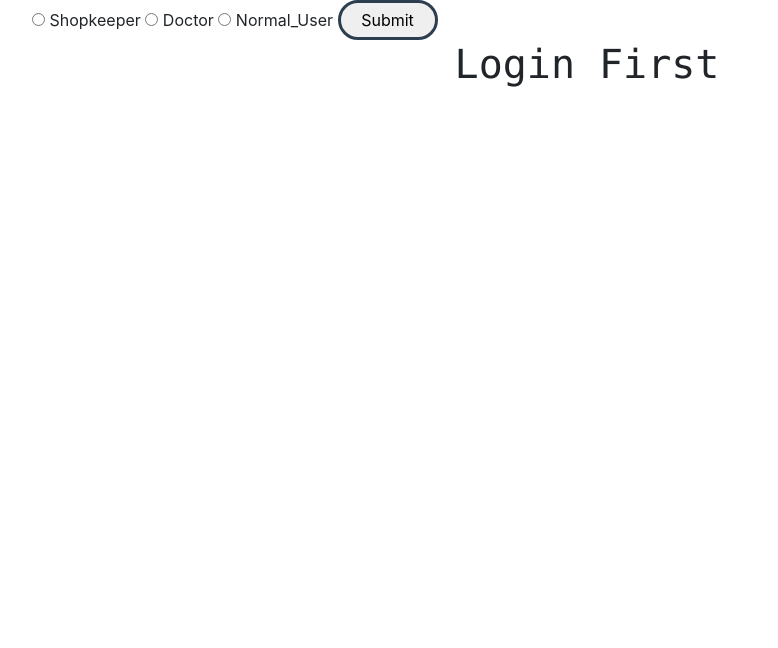
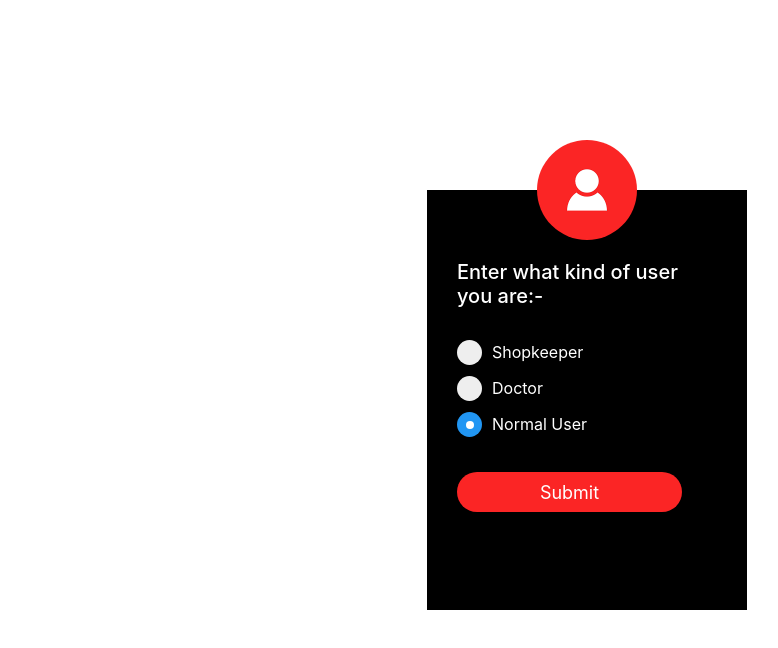
Before and after one commit to Mriganka2000/COVID-19, a plain HTML site: page usermanagement/uesrtype.html in a window 1280 px wide. Shown: the whole page, without its empty margins (53-831 px from the left). Drawn offline with nearby package versions, Linux system fonts and the light colour scheme.

Commit message:
Update uesrtype.html

```diff
--- a/usermanagement/uesrtype.html
+++ b/usermanagement/uesrtype.html
@@ -6,12 +6,30 @@
 	<link rel="stylesheet" href="https://stackpath.bootstrapcdn.com/bootstrap/4.3.1/css/bootstrap.min.css" integrity="sha384-ggOyR0iXCbMQv3Xipma34MD+dH/1fQ784/j6cY/iJTQUOhcWr7x9JvoRxT2MZw1T" crossorigin="anonymous">
 </head>
 <body>
-	<form class="container" method = 'POST'>
-        <input type="radio" name="user_type" id="" value = "Shopkeeper"> Shopkeeper
-        <input type="radio" name="user_type" id="" value="Doctor"> Doctor
-        <input type="radio" name="user_type" id="" value="Normal_User"> Normal_User
-        <input class="btnn" type="submit" value="Submit">
-    </form>
-    <h1>Login First</h1>
+	<div class="mainbody">
+        <div class="loginboxuser">
+            <img src="img.png" class="image">
+            <div class="container2">
+                <form method='POST'>
+                    <h5>Enter what kind of user you are:- </h5> <br>
+                    <label class="containerradio">
+                        <input type="radio" name="user_type" checked="checked" value=Grocery id="" > Shopkeeper
+                        <span class="checkmark"></span>
+                    </label>
+                    <label class="containerradio">
+                        <input type="radio" name="user_type" checked="checked" value = Medical-Store id=""> Doctor
+                        <span class="checkmark"></span>
+                    </label>
+                    <label class="containerradio">
+                        <input type="radio" name="user_type" checked="checked" value= "Food" id=""> Normal User
+                        <span class="checkmark"></span>
+                    </label>
+                    <br>
+                    <input type="submit" value="Submit">
+                </form>
+            </div>
+        </div>
+    </div>
+    <!-- <h1>Login First</h1> -->
 </body>
 </html>
```
